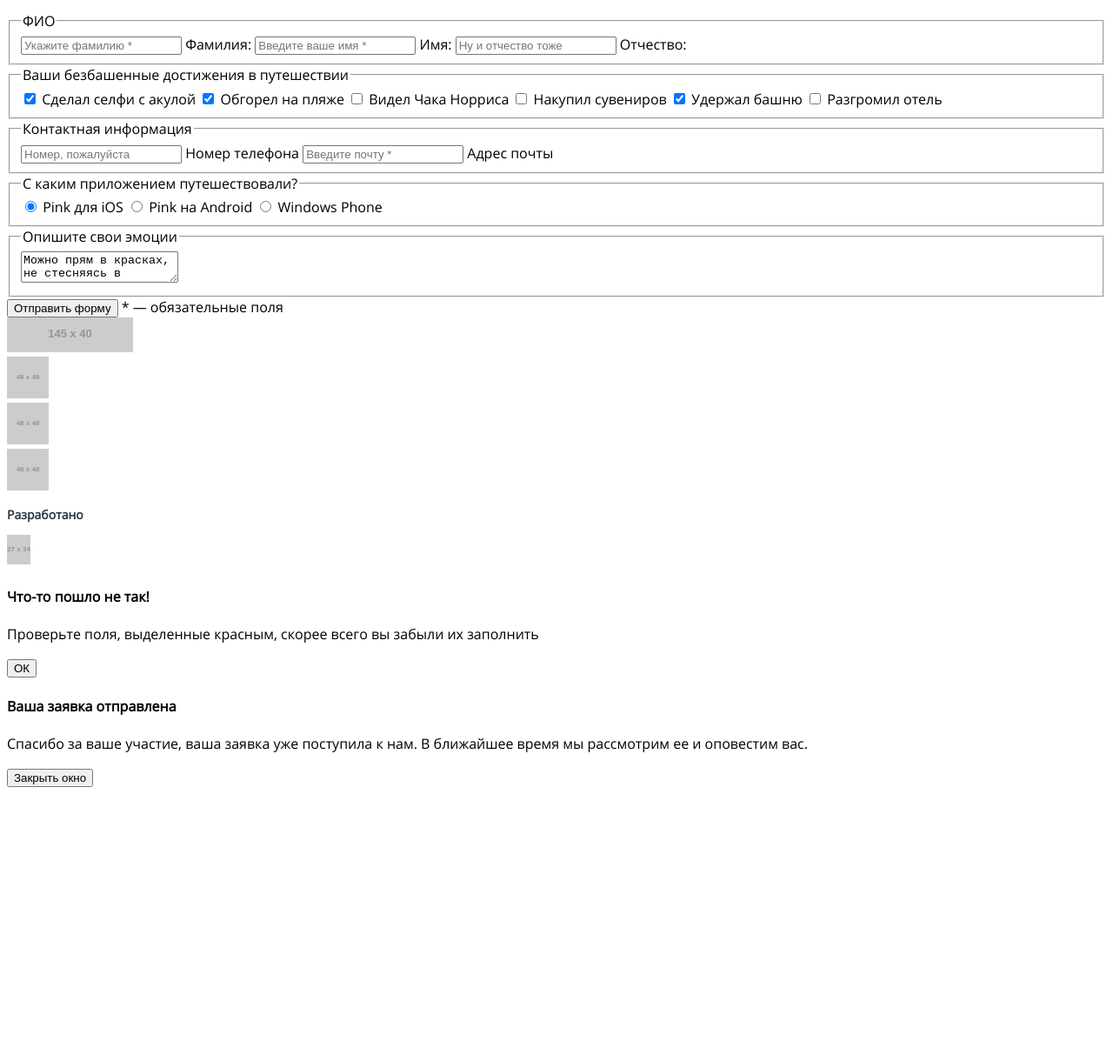
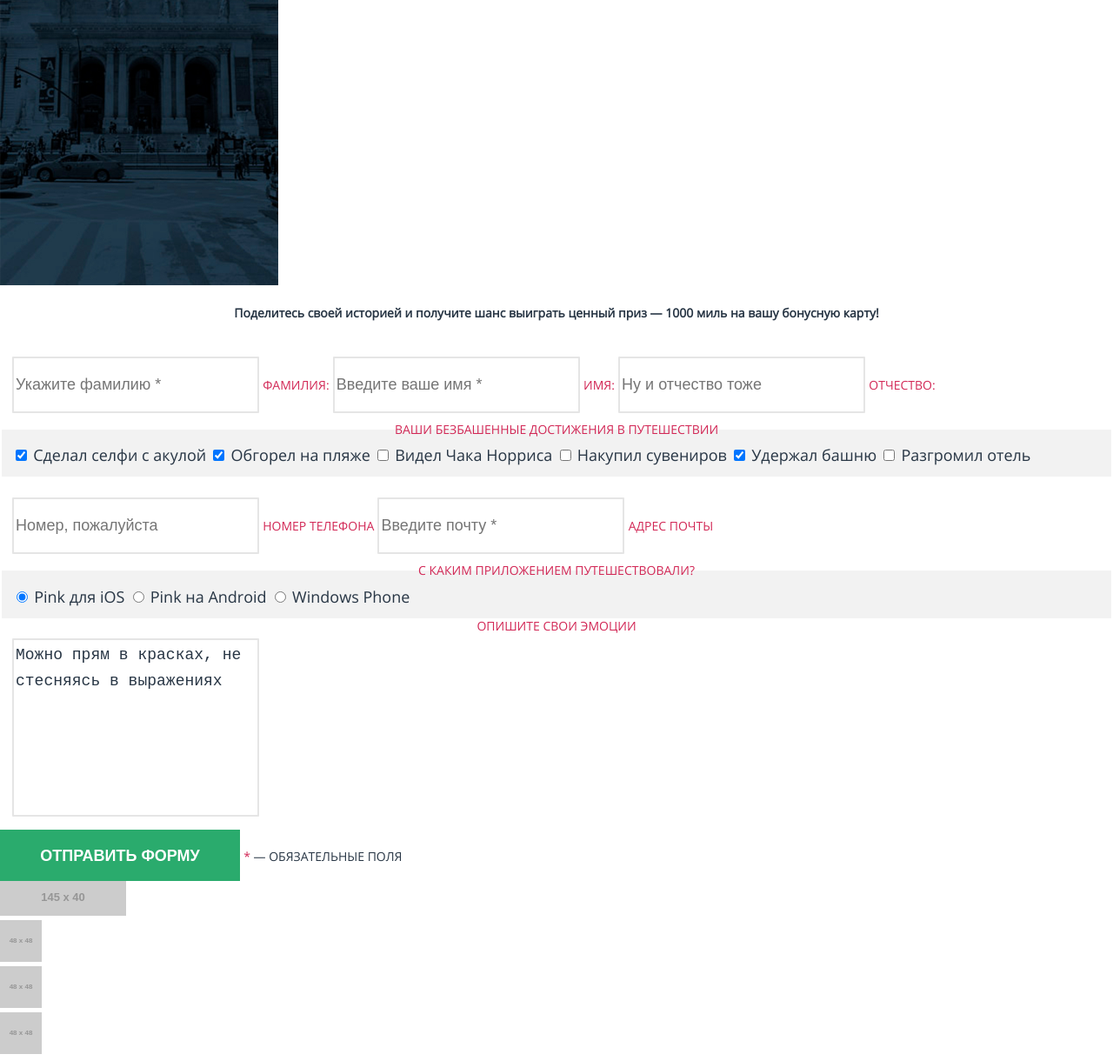
Before and after one commit to Viktoria-W/1588037-pink-21, a website: page source/form.html in a window 1280 px wide. Shown: the part 283-1503 px from the top of the page at 87% size. Before the commit the page ends 1196 px from the top, so only its background shows below. Drawn offline with nearby package versions, Linux system fonts and the light colour scheme; files that its build step writes are made by us from their sources; placeholder pictures from the web are drawn by us; files whose address does not match are found by name.

Commit message:
Стилизация страницы формы

```diff
--- a/source/form.html
+++ b/source/form.html
@@ -22,7 +22,7 @@
                 </a>
               </li>
               <li class="site-list__item">
-                <a class="site-list__link" class="site-list__activ" href="form.html">
+                <a class="site-list__link site-list__activ"  href="form.html">
                   Конкурс
                 </a>
               </li>
@@ -36,18 +36,20 @@
       </header>
 
       <main class="page-main">
+        <h1 class="visually-hidden">Страница заполнения формы конкурса от Pink</h1>
+        <div class="banner">
+          <span class="banner__title">Конкурс на самое безбашенное путешествие с Пинк</span>
+          <img src="img/back-mobile.png" width="320" height="286" alt="">
+        </div>
 
-        <div class="banner">
-          <h1 class="banner__title">Конкурс на самое безбашенное путешествие с Пинк</h1>
-        </div>
+        <div class="page-heading">
+          <h2 class="page-heading__title">Поделитесь своей историей и получите шанс выиграть ценный приз — 1000 миль на вашу бонусную карту!</h2>
+          </div>
 
         <section class="form">
           <div class="form-wrapper">
-            <div class="page-heading">
-            <h2 class="page-heading__title">Поделитесь своей историей и получите шанс выиграть ценный приз — 1000 миль на вашу бонусную карту!</h2>
-            </div>
               <form class="form-container" action="https://echo.htmlacademy.ru">
-                <fieldset class="form-name">
+                <fieldset class="form-name fieldset-disabled">
                   <legend class="form-container__title form-container__title--disabled">ФИО</legend>
                   <input class="form-container__input" type="text" id="surname" placeholder="Укажите фамилию *" required>
                     <label class="form-container__subtitle" for="surname">Фамилия:</label>
@@ -55,9 +57,9 @@
                     <label class="form-container__subtitle" for="name">Имя:</label>
                   <input class="form-container__input" type="text" id="patronymic" placeholder="Ну и отчество тоже">
                     <label class="form-container__subtitle" for="patronymic">Отчество:</label>
+                </fieldset>
 
-                </fieldset>
-                <fieldset class="form-achievements">
+                <fieldset class="form-achievements fieldset-disabled">
                   <legend class="form-container__title">Ваши безбашенные достижения в путешествии</legend>
                   <input class="form-container__checkbox" type="checkbox" id="shark" name="shark-selfie" value="shark-selfie" checked>
                     <label class="form-container__text" for="shark">Сделал селфи с акулой</label>
@@ -73,7 +75,7 @@
                     <label class="form-container__text" for="hotel">Разгромил отель</label>
                 </fieldset>
 
-                <fieldset class="form-contacts">
+                <fieldset class="form-contacts fieldset-disabled">
                   <legend class="form-container__title form-container__title--disabled">Контактная информация</legend>
                   <input class="form-container__input" type="tel" id="tel" name="tel" placeholder="Номер, пожалуйста">
                     <label class="form-container__subtitle" for="tel">Номер телефона</label>
@@ -83,7 +85,7 @@
                       <span class="form-container__logo"></span>
                 </fieldset>
 
-                <fieldset class="form-app">
+                <fieldset class="form-app fieldset-disabled">
                   <legend class="form-container__title">С каким приложением путешествовали?</legend>
                   <input class="form-container__radio" type="radio" id="ios" name="oc" value="ios" checked>
                     <label class="form-container__text" for="ios">Pink для iOS</label>
@@ -93,7 +95,7 @@
                     <label class="form-container__text" for="windows">Windows Phone</label>
                 </fieldset>
 
-                <fieldset class="form-review">
+                <fieldset class="form-review fieldset-disabled">
                   <legend class="form-container__title">Опишите свои эмоции</legend>
                     <label class="visually-hidden" for="text">Можно прям в красках, не стесняясь в выражениях</label>
                   <textarea class="form-container__textarea" id="text" name="text">Можно прям в красках, не стесняясь в выражениях</textarea>
@@ -101,7 +103,7 @@
 
                 <div class="form-container__button">
                   <button class="button-rectangular" type="submit">Отправить форму</button>
-                  <span class="form-container__button-text">* — обязательные поля</span>
+                  <span class="form-container__button-text"><span class="form-container__button-text form-container__button-text--star">*</span> — обязательные поля</span>
                 </div>
               </form>
           </div>
@@ -151,8 +153,8 @@
             <h4 class="popup__subtitle">Что-то пошло не так!</h4>
             <p class="popup__text">Проверьте поля, выделенные красным, скорее всего вы забыли их заполнить</p>
           </div>
-          <div class="popup-button">
-            <button class="button-rectangular" type="button">ОК</button>
+          <div class="popup-button popup-button--modified">
+            <button class="button-rectangular button-rectangular--error" type="button">ОК</button>
           </div>
         </div>
       </section>
@@ -164,7 +166,7 @@
             <p class="popup__text">Спасибо за ваше участие, ваша заявка уже поступила к нам. В ближайшее время мы рассмотрим ее и оповестим вас.</p>
           </div>
           <div class="popup-button">
-            <button class="button-rectangular" type="button">Закрыть окно</button>
+            <button class="button-rectangular button-rectangular--succes" type="button">Закрыть окно</button>
           </div>
         </div>
       </section>
--- /dev/null
+++ b/source/less/blocks/banner.less
@@ -0,0 +1,9 @@
+.banner__title {
+  display: block;
+  box-sizing: border-box;
+  font-size: 24px;
+  line-height: 33px;
+  text-align: center;
+  color: @basick-white;
+  background-color: @basick-blue-background;
+}
--- a/source/less/blocks/download-app.less
+++ b/source/less/blocks/download-app.less
@@ -1,7 +1,4 @@
 .download-app {
-  background-image: url("/source/img/back-mobile.png");
-  background-position: right;
-  background-repeat: no-repeat;
   background-color: @basick-blue-background;
 }
 
--- /dev/null
+++ b/source/less/blocks/form.less
@@ -0,0 +1,71 @@
+.fieldset-disabled {
+  border: none;
+}
+.form-container__title--disabled {
+  visibility: hidden;
+}
+.form-container__subtitle {
+  font-size: 14px;
+  line-height: 30px;
+  color: @special-pink;
+  text-transform: uppercase;
+}
+.form-container__input {
+  font-size: 18px;
+  line-height: 30px;
+  color: @special-blue;
+  width: 276px;
+  height: 59px;
+  opacity: 1;
+  border: 2px solid @special-white;
+  border-radius: 1px;
+}
+.form-achievements {
+  background-color: @basick-gray;
+}
+.form-container__title {
+  font-size: 14px;
+  line-height: 18px;
+  text-align: center;
+  text-transform: uppercase;
+  color: @special-pink;
+}
+.form-container__text {
+  font-size: 18px;
+  line-height: 30px;
+  color: @special-blue;
+}
+.form-app {
+  background-color: @basick-gray;
+}
+.form-container__textarea {
+  width: 276px;
+  height: 197px;
+  border: 2px solid @special-white;
+  border-radius: 1px;
+  resize: none;
+  font-size: 18px;
+  line-height: 30px;
+  color: @special-blue;
+}
+.button-rectangular {
+  font-weight: bold;
+  font-size: 18px;
+  line-height: 30px;
+  text-transform: uppercase;
+  color: @basick-white;
+  width: 276px;
+  height: 59px;
+  background-color: @basick-green;
+  border: none;
+}
+.form-container__button-text {
+  font-size: 14px;
+  line-height: 30px;
+  text-transform: uppercase;
+  text-align: center;
+  color: @special-blue;
+}
+.form-container__button-text--star {
+  color: @special-pink;
+}
--- a/source/less/blocks/map.less
+++ b/source/less/blocks/map.less
@@ -1,5 +1,3 @@
 .map {
-  background-image: url("/source/img/map.png");
-  background-repeat: no-repeat;
-  background-position: center;
+  text-align: center;
 }
--- /dev/null
+++ b/source/less/blocks/page-heading.less
@@ -0,0 +1,9 @@
+.page-heading {
+  background-color: @basick-white;
+}
+.page-heading__title {
+  font-size: 14px;
+  line-height: 30px;
+  text-align: center;
+  color: @special-blue;
+}
--- /dev/null
+++ b/source/less/blocks/popup-error.less
@@ -0,0 +1,19 @@
+.popup-error {
+  box-shadow: 0px 7px 15px @special-shadow;
+  border-radius: 5px;
+}
+.popup-button--modified {
+  background-color: @basick-white;
+}
+.popup__subtitle {
+  font-weight: bold;
+  font-size: 30px;
+  line-height: 40px;
+  text-align: center;
+}
+.popup__text {
+  font-size: 18px;
+  line-height: 24px;
+  color: @special-blue;
+  text-align: center;
+}
--- /dev/null
+++ b/source/less/blocks/popup-succes.less
@@ -0,0 +1,8 @@
+.popup-succes {
+  box-shadow: 0px 7px 15px @special-shadow;
+  border-radius: 5px;
+}
+
+.popup-button{
+  background-color: @basick-gray;
+}
--- a/source/less/colors.less
+++ b/source/less/colors.less
@@ -7,3 +7,4 @@
 @special-blue: #283645;
 @special-pink: #D22856;
 @special-white: #E5E5E5;
+@special-shadow: rgba(0, 1, 1, 0.15);
--- a/source/less/global.less
+++ b/source/less/global.less
@@ -4,10 +4,14 @@
   font-family: "Open-Sans", "Tahoma", sans-serif;
 }
 
+.page__body {
+  margin: 0;
+}
+
 @font-face {
   font-family: "Open-Sans";
-  src: url("../fonts/opensans.woff") format("woff"),
-    url("../fonts/opensans.woff2") format("woff2");
+  src: url("../fonts/opensans.woff2") format("woff2"),
+      url("../fonts/opensans.woff") format("woff");
   font-weight: 300;
   font-style: normal;
   font-display: swap;
--- a/source/less/style.less
+++ b/source/less/style.less
@@ -12,3 +12,8 @@
 @import "blocks/contacts.less";
 @import "blocks/map.less";
 @import "blocks/page-footer.less";
+@import "blocks/banner.less";
+@import "blocks/page-heading.less";
+@import "blocks/form.less";
+@import "blocks/popup-error.less";
+@import "blocks/popup-succes.less";
```
Also changed, not shown: source/index.html (+2 -1 lines).
